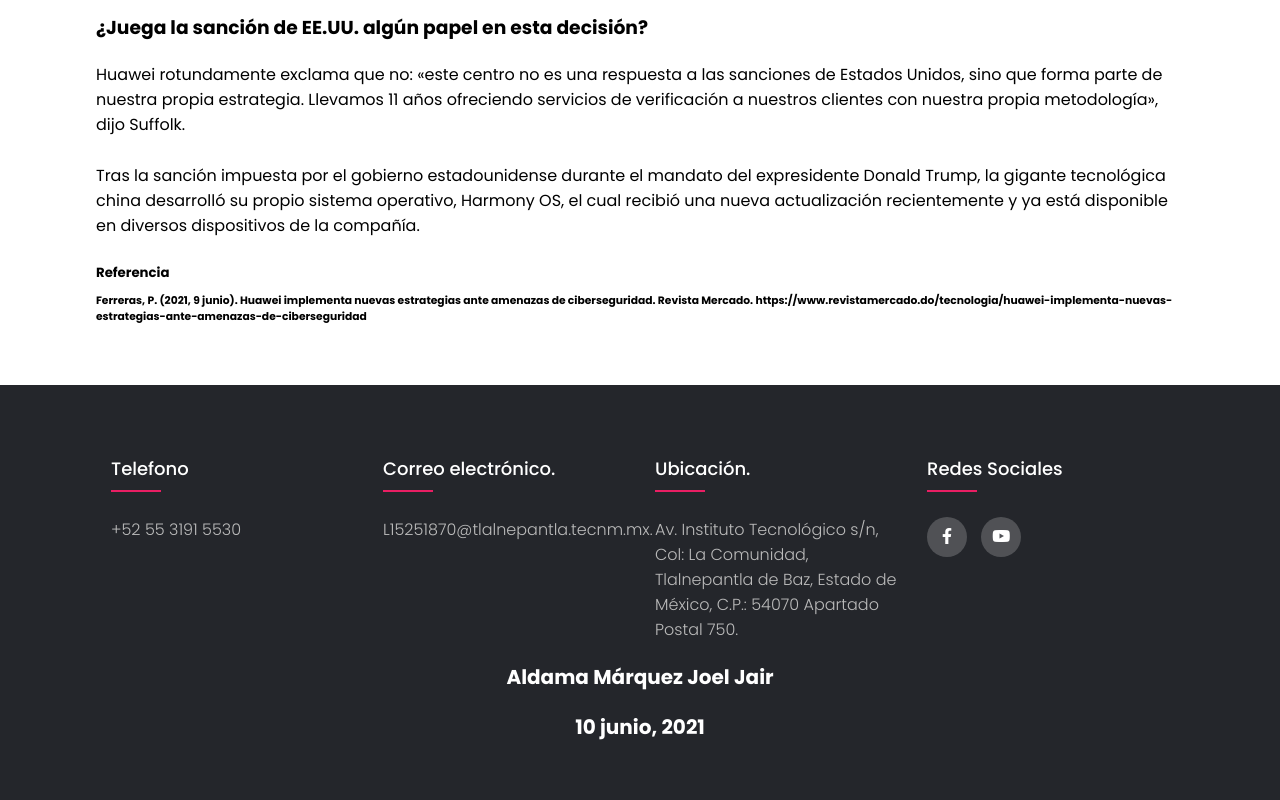
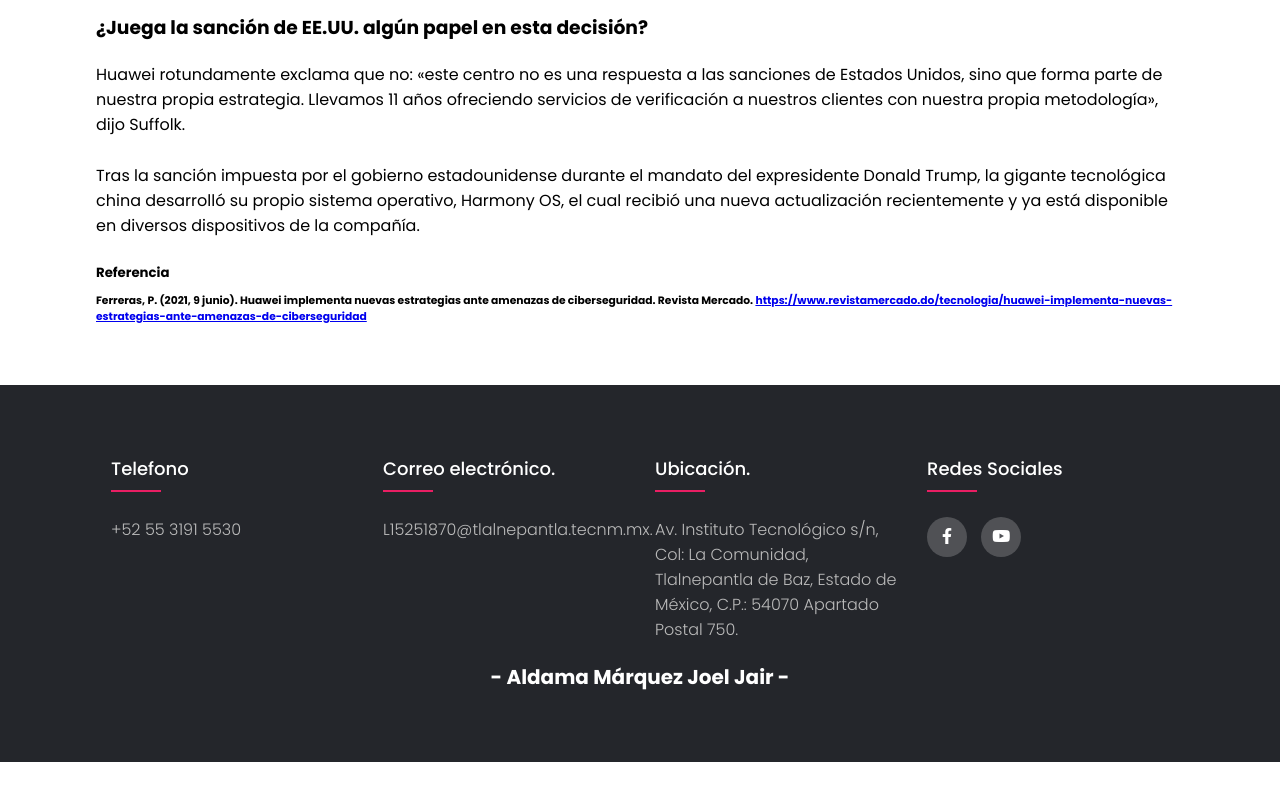
Before and after one commit to JoelAldama/pagina-seguridad-software, a plain HTML site: page Noticias/Noticia1.html in a window 1280 px wide. Shown: the part 1904-2704 px from the top of the page. After the commit the page ends 2666 px from the top, so only its background shows below. Drawn offline with nearby package versions, Linux system fonts and the light colour scheme.

Commit message:
Add files via upload

```diff
--- a/Noticias/Noticia1.html
+++ b/Noticias/Noticia1.html
@@ -60,7 +60,8 @@
             <p>Tras la sanción impuesta por el gobierno estadounidense durante el mandato del expresidente Donald Trump, la gigante tecnológica china desarrolló su propio sistema operativo, Harmony OS, el cual recibió una nueva actualización recientemente y ya está disponible en diversos dispositivos de la compañía.</p>
 
             <h5>Referencia</h5>
-            <h6>Ferreras, P. (2021, 9 junio). Huawei implementa nuevas estrategias ante amenazas de ciberseguridad. Revista Mercado. https://www.revistamercado.do/tecnologia/huawei-implementa-nuevas-estrategias-ante-amenazas-de-ciberseguridad</h6>
+            <h6>Ferreras, P. (2021, 9 junio). Huawei implementa nuevas estrategias ante amenazas de ciberseguridad. Revista Mercado.
+                <a href= https://www.revistamercado.do/tecnologia/huawei-implementa-nuevas-estrategias-ante-amenazas-de-ciberseguridad>https://www.revistamercado.do/tecnologia/huawei-implementa-nuevas-estrategias-ante-amenazas-de-ciberseguridad</a></h6>
         </div>
 
     </main>
@@ -94,8 +95,7 @@
                 </div>
             </div>
         </div>
-        <h4 class="titulo-final">Aldama Márquez Joel Jair</h4>
-        <h4 class="titulo-final">10 junio, 2021</h4>
+        <h4 class="titulo-final">- Aldama Márquez Joel Jair -</h4>
 
    </footer>
 
```
Also changed, not shown: Noticias/Noticia2.html (+3 -3 lines).
